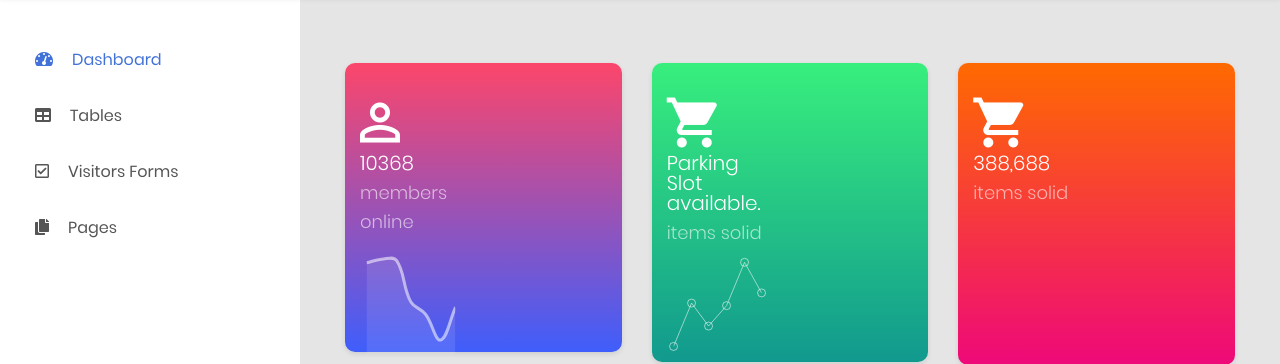
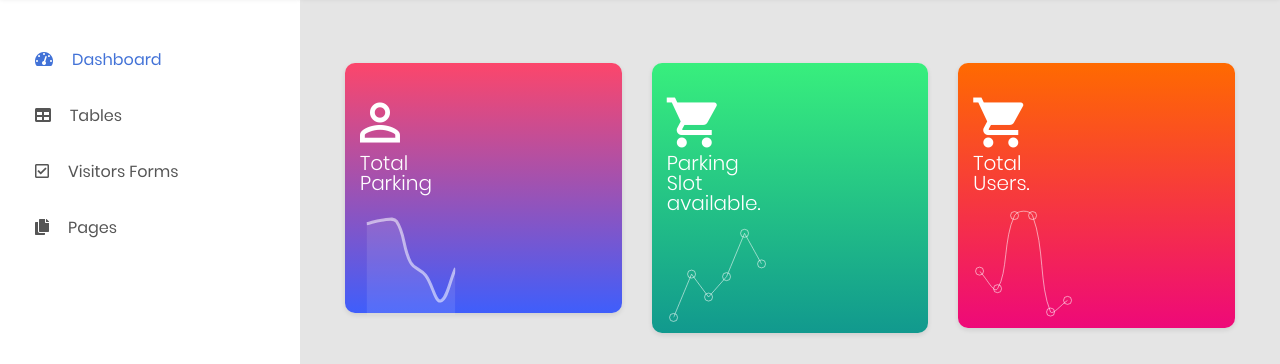
Before and after one commit to asiya-khan/sample, a plain HTML site: page index.html in a window 1280 px wide. Shown: the part 78-442 px from the top of the page. Drawn offline with Linux system fonts and the light colour scheme.

Commit message:
try commit

```diff
--- a/index.html
+++ b/index.html
@@ -329,8 +329,8 @@
                                                 <i class="zmdi zmdi-account-o"></i>
                                             </div>
                                             <div class="text">
-                                                <h2>10368</h2>
-                                                <span>members online</span>
+                                                <h2>Total Parking</h2>
+                                                <span></span>
                                             </div>
                                         </div>
                                         <div class="overview-chart">
@@ -353,7 +353,7 @@
 
                                             <div class="text">
                                                 <h2>Parking Slot available.</h2>
-                                                <span>items solid</span>
+                                                <span></span>
                                             </div>
                                         </div>
                                         <div class="overview-chart">
@@ -373,13 +373,13 @@
                                                 <i class="zmdi zmdi-shopping-cart"></i>
                                             </div>
                                             <div class="text">
-                                                <h2>388,688</h2>
-                                                <span>items solid</span>
+                                                <h2>Total Users.</h2>
+                                                <span></span>
                                             </div>
                                         </div>
 										  </div>
                                         <div class="overview-chart3">
-                                            <canvas id="widgetChart1"></canvas>
+                                            <canvas id="widgetChart3"></canvas>
                                         </div>
                                     </div>
                                 </div>
```
